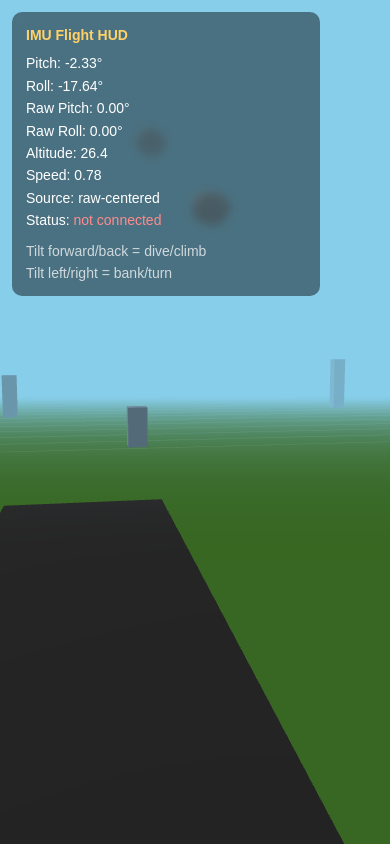
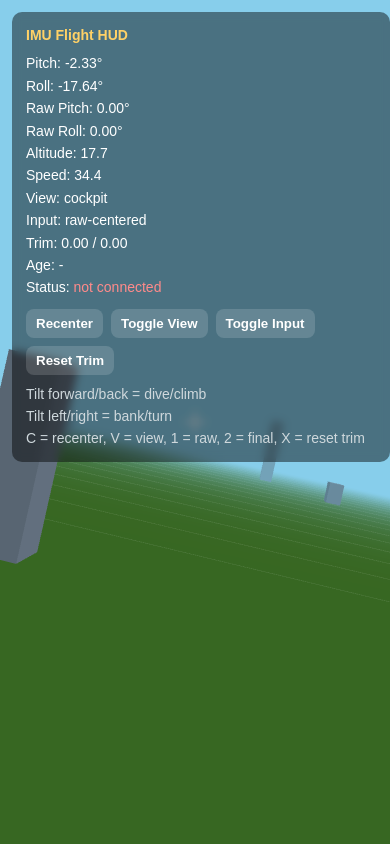
Before and after one commit to rootjatin/ubermensh, a Flask app: page / in a window 390 px wide. Run offline with Flask 3, Linux system fonts and the light colour scheme; some libraries are stand-ins or nearby versions.

Commit message:
Refactor HTML structure and styles for HUD

```diff
--- a/motion_sensor/templates/index.html
+++ b/motion_sensor/templates/index.html
@@ -12,7 +12,6 @@
 color: #fff;
 font-family: Arial, sans-serif;
 }
-
 #hud {
 position: fixed;
 top: 12px;
@@ -23,26 +22,63 @@
 z-index: 10;
 font-size: 14px;
 line-height: 1.6;
-      min-width: 280px;
+min-width: 300px;
 backdrop-filter: blur(4px);
 }
-
 #hud .title {
 font-weight: bold;
 margin-bottom: 6px;
 color: #ffd166;
 }
-
 #hud .ok {
 color: #7CFC98;
 }
-
 #hud .bad {
 color: #ff8a8a;
 }
-
 #hud .muted {
 color: #cfd8dc;
+}
+.hud-buttons {
+display: flex;
+gap: 8px;
+margin-top: 10px;
+flex-wrap: wrap;
+}
+.hud-buttons button {
+border: 0;
+border-radius: 8px;
+padding: 7px 10px;
+background: rgba(255,255,255,0.15);
+color: #fff;
+cursor: pointer;
+font-weight: 600;
+}
+.hud-buttons button:hover {
+background: rgba(255,255,255,0.22);
+}
+#reticle {
+position: fixed;
+inset: 0;
+pointer-events: none;
+z-index: 5;
+}
+#reticle::before, #reticle::after {
+content: "";
+position: absolute;
+left: 50%;
+top: 50%;
+transform: translate(-50%, -50%);
+background: rgba(255,255,255,0.85);
+border-radius: 999px;
+}
+#reticle::before {
+width: 22px;
+height: 2px;
+}
+#reticle::after {
+width: 2px;
+height: 22px;
 }
 </style>
 </head>
@@ -55,13 +91,24 @@
 <div>Raw Roll: <span id="rawRoll">0</span>°</div>
 <div>Altitude: <span id="altitude">0</span></div>
 <div>Speed: <span id="speed">0</span></div>
-    <div>Source: <span id="source">starting...</span></div>
+<div>View: <span id="viewMode">cockpit</span></div>
+<div>Input: <span id="source">raw-centered</span></div>
+<div>Trim: <span id="trim">0 / 0</span></div>
+<div>Age: <span id="age">-</span></div>
 <div>Status: <span id="status">starting...</span></div>
+<div class="hud-buttons">
+<button id="btnCenter">Recenter</button>
+<button id="btnView">Toggle View</button>
+<button id="btnInput">Toggle Input</button>
+<button id="btnTrimReset">Reset Trim</button>
+</div>
 <div style="margin-top:8px;" class="muted">
 Tilt forward/back = dive/climb<br/>
-      Tilt left/right = bank/turn
+Tilt left/right = bank/turn<br/>
+C = recenter, V = view, 1 = raw, 2 = final, X = reset trim
 </div>
 </div>
+<div id="reticle"></div>
 
 <script type="module">
 import * as THREE from 'https://cdn.jsdelivr.net/npm/three@0.183.0/build/three.module.js';
@@ -69,18 +116,26 @@
 // ----------------------------------------------------
 // Config
 // ----------------------------------------------------
-    // Keep this true for now, because your Arduino output shows
-    // pitch/roll staying at 0 while rawPitch/rawRoll are changing.
-    // Once Arduino final pitch/roll are fixed, you can change this to false.
-    const USE_RAW_CENTERED_INPUT = true;
+// Keep default on raw-centered because that is your currently working path.
+// Switch to "final" after confirming Arduino pitch/roll are stable and centered.
+let currentInputMode = 'raw'; // 'raw' | 'final'
 
-    // Use the neutral values you captured from serial output.
-    // Update these if you recalibrate.
 const RAW_PITCH_CENTER = 2.33;
 const RAW_ROLL_CENTER = 17.64;
 
-    // Small dead zone to reduce jitter
-    const INPUT_DEAD_ZONE_DEG = 0.5;
+const INPUT_DEAD_ZONE_DEG = 0.45;
+const INPUT_EXPO = 0.32;
+
+const PITCH_RESPONSE_DEG = 32;
+const ROLL_RESPONSE_DEG = 40;
+
+const MIN_ALTITUDE = 2;
+const MAX_ALTITUDE = 180;
+
+const VISUAL_PITCH_SIGN = -1; // positive input should visually push nose down
+const VISUAL_ROLL_SIGN = 1;   // flip to -1 if bank looks reversed
+
+const COCKPIT_CAMERA_DEFAULT = true;
 
 // ----------------------------------------------------
 // Scene / Camera / Renderer
@@ -90,9 +145,9 @@
 scene.background = new THREE.Color(0x87ceeb);
 
 const camera = new THREE.PerspectiveCamera(
-      70,
+76,
 window.innerWidth / window.innerHeight,
-      0.1,
+0.03,
 2000
 );
 
@@ -153,10 +208,7 @@
 // ----------------------------------------------------
 function makeCloud() {
 const group = new THREE.Group();
-      const mat = new THREE.MeshStandardMaterial({
-        color: 0xffffff,
-        roughness: 1
-      });
+const mat = new THREE.MeshStandardMaterial({ color: 0xffffff, roughness: 1 });
 
 for (let i = 0; i < 5; i++) {
 const puff = new THREE.Mesh(
@@ -171,7 +223,6 @@
 puff.scale.y = 0.7 + Math.random() * 0.4;
 group.add(puff);
 }
-
 return group;
 }
 
@@ -208,23 +259,9 @@
 function createAircraft() {
 const plane = new THREE.Group();
 
-      const bodyMat = new THREE.MeshStandardMaterial({
-        color: 0xd9d9d9,
-        metalness: 0.3,
-        roughness: 0.6
-      });
-
-      const wingMat = new THREE.MeshStandardMaterial({
-        color: 0xcc3333,
-        metalness: 0.2,
-        roughness: 0.7
-      });
-
-      const glassMat = new THREE.MeshStandardMaterial({
-        color: 0x225577,
-        metalness: 0.1,
-        roughness: 0.3
-      });
+const bodyMat = new THREE.MeshStandardMaterial({ color: 0xd9d9d9, metalness: 0.3, roughness: 0.6 });
+const wingMat = new THREE.MeshStandardMaterial({ color: 0xcc3333, metalness: 0.2, roughness: 0.7 });
+const glassMat = new THREE.MeshStandardMaterial({ color: 0x225577, metalness: 0.1, roughness: 0.3 });
 
 const fuselage = new THREE.Mesh(
 new THREE.CylinderGeometry(0.25, 0.35, 2.8, 18),
@@ -302,24 +339,66 @@
 plane.add(propeller);
 
 plane.userData.propeller = propeller;
+
 return plane;
 }
 
 const aircraft = createAircraft();
-    aircraft.position.set(0, 10, 40);
-    scene.add(aircraft);
+
+// ----------------------------------------------------
+// Aircraft rig
+// ----------------------------------------------------
+// Forward axis of your model is +X.
+// Yaw is on the outer rig, pitch on Z, roll on X.
+const planeYawRig = new THREE.Group();
+const planePitchRig = new THREE.Group();
+const planeRollRig = new THREE.Group();
+
+planeYawRig.position.set(0, 10, 40);
+scene.add(planeYawRig);
+planeYawRig.add(planePitchRig);
+planePitchRig.add(planeRollRig);
+planeRollRig.add(aircraft);
+
+// Cockpit camera anchor: full yaw + pitch + roll
+const cockpitAnchor = new THREE.Object3D();
+cockpitAnchor.position.set(0.55, 0.34, 0.0);
+planeRollRig.add(cockpitAnchor);
+
+const cockpitCameraMount = new THREE.Object3D();
+cockpitCameraMount.rotation.y = -Math.PI / 2;
+cockpitAnchor.add(cockpitCameraMount);
+
+// Chase camera anchor: follows yaw + pitch, but does not roll heavily
+const chaseAnchor = new THREE.Object3D();
+chaseAnchor.position.set(-10.5, 4.2, 0.0);
+planePitchRig.add(chaseAnchor);
+
+const chaseLookAnchor = new THREE.Object3D();
+chaseLookAnchor.position.set(14, 1.0, 0.0);
+planePitchRig.add(chaseLookAnchor);
+
+let cockpitMode = COCKPIT_CAMERA_DEFAULT;
 
 // ----------------------------------------------------
 // HUD
 // ----------------------------------------------------
-    const hudPitch = document.getElementById("pitch");
-    const hudRoll = document.getElementById("roll");
-    const hudRawPitch = document.getElementById("rawPitch");
-    const hudRawRoll = document.getElementById("rawRoll");
-    const hudAltitude = document.getElementById("altitude");
-    const hudSpeed = document.getElementById("speed");
-    const hudStatus = document.getElementById("status");
-    const hudSource = document.getElementById("source");
+const hudPitch = document.getElementById('pitch');
+const hudRoll = document.getElementById('roll');
+const hudRawPitch = document.getElementById('rawPitch');
+const hudRawRoll = document.getElementById('rawRoll');
+const hudAltitude = document.getElementById('altitude');
+const hudSpeed = document.getElementById('speed');
+const hudStatus = document.getElementById('status');
+const hudSource = document.getElementById('source');
+const hudAge = document.getElementById('age');
+const hudViewMode = document.getElementById('viewMode');
+const hudTrim = document.getElementById('trim');
+
+const btnCenter = document.getElementById('btnCenter');
+const btnView = document.getElementById('btnView');
+const btnInput = document.getElementById('btnInput');
+const btnTrimReset = document.getElementById('btnTrimReset');
 
 // ----------------------------------------------------
 // IMU state
@@ -329,21 +408,75 @@
 roll: 0,
 rawPitch: 0,
 rawRoll: 0,
+trimPitch: 0,
+trimRoll: 0,
 connected: false,
-      source: "none"
+source: 'none',
+ageMs: null
 };
 
 function applyDeadZone(value, deadZone) {
 return Math.abs(value) < deadZone ? 0 : value;
 }
 
+function damp(current, target, lambda, dt) {
+return THREE.MathUtils.lerp(current, target, 1 - Math.exp(-lambda * dt));
+}
+
+function shapeInputDegrees(valueDeg, responseDeg, expo) {
+const n = THREE.MathUtils.clamp(valueDeg / responseDeg, -1, 1);
+const shaped = ((1 - expo) * n) + (expo * n * n * n);
+return shaped * responseDeg;
+}
+
+function updateTrimHud() {
+hudTrim.textContent = `${imu.trimPitch.toFixed(2)} / ${imu.trimRoll.toFixed(2)}`;
+}
+
+function recenterControls() {
+imu.trimPitch += imu.pitch;
+imu.trimRoll += imu.roll;
+updateTrimHud();
+}
+
+function resetTrim() {
+imu.trimPitch = 0;
+imu.trimRoll = 0;
+updateTrimHud();
+}
+
+function toggleView() {
+cockpitMode = !cockpitMode;
+hudViewMode.textContent = cockpitMode ? 'cockpit' : 'chase';
+}
+
+function setInputMode(mode) {
+currentInputMode = mode;
+hudSource.textContent = currentInputMode === 'final' ? 'arduino-final' : 'raw-centered';
+}
+
+function toggleInputMode() {
+setInputMode(currentInputMode === 'raw' ? 'final' : 'raw');
+}
+
+btnCenter.addEventListener('click', recenterControls);
+btnView.addEventListener('click', toggleView);
+btnInput.addEventListener('click', toggleInputMode);
+btnTrimReset.addEventListener('click', resetTrim);
+
+window.addEventListener('keydown', (e) => {
+const key = e.key.toLowerCase();
+if (key === 'c') recenterControls();
+if (key === 'v') toggleView();
+if (key === 'x') resetTrim();
+if (key === '1') setInputMode('raw');
+if (key === '2') setInputMode('final');
+});
+
 async function fetchIMU() {
 try {
 const res = await fetch(`/imu?t=${Date.now()}`, { cache: 'no-store' });
-
-        if (!res.ok) {
-          throw new Error(`HTTP ${res.status}`);
-        }
+if (!res.ok) throw new Error(`HTTP ${res.status}`);
 
 const data = await res.json();
 
@@ -354,130 +487,149 @@
 
 imu.rawPitch = rawPitch;
 imu.rawRoll = rawRoll;
-        imu.connected = !!data.connected;
+imu.connected = !!data.connected && !data.stale;
+imu.ageMs = data.age_ms ?? null;
 
-        if (USE_RAW_CENTERED_INPUT) {
-          imu.pitch = rawPitch - RAW_PITCH_CENTER;
-          imu.roll = rawRoll - RAW_ROLL_CENTER;
-          imu.source = "raw-centered";
+let selectedPitch;
+let selectedRoll;
+
+if (currentInputMode === 'final') {
+selectedPitch = finalPitch;
+selectedRoll = finalRoll;
+imu.source = 'arduino-final';
 } else {
-          imu.pitch = finalPitch;
-          imu.roll = finalRoll;
-          imu.source = "arduino-final";
+selectedPitch = rawPitch - RAW_PITCH_CENTER;
+selectedRoll = rawRoll - RAW_ROLL_CENTER;
+imu.source = 'raw-centered';
 }
 
-        imu.pitch = applyDeadZone(imu.pitch, INPUT_DEAD_ZONE_DEG);
-        imu.roll = applyDeadZone(imu.roll, INPUT_DEAD_ZONE_DEG);
+selectedPitch -= imu.trimPitch;
+selectedRoll -= imu.trimRoll;
+
+imu.pitch = applyDeadZone(selectedPitch, INPUT_DEAD_ZONE_DEG);
+imu.roll = applyDeadZone(selectedRoll, INPUT_DEAD_ZONE_DEG);
 
 hudPitch.textContent = imu.pitch.toFixed(2);
 hudRoll.textContent = imu.roll.toFixed(2);
 hudRawPitch.textContent = imu.rawPitch.toFixed(2);
 hudRawRoll.textContent = imu.rawRoll.toFixed(2);
 hudSource.textContent = imu.source;
-        hudStatus.textContent = imu.connected ? "connected" : "not connected";
-        hudStatus.className = imu.connected ? "ok" : "bad";
+hudAge.textContent = imu.ageMs == null ? '-' : `${imu.ageMs} ms`;
+hudStatus.textContent = imu.connected ? 'connected' : 'not connected';
+hudStatus.className = imu.connected ? 'ok' : 'bad';
 } catch (err) {
 imu.connected = false;
-        hudStatus.textContent = "fetch error";
-        hudStatus.className = "bad";
-        hudSource.textContent = "no data";
+hudStatus.textContent = 'fetch error';
+hudStatus.className = 'bad';
+hudAge.textContent = '-';
 }
 }
 
-    fetchIMU();
-    setInterval(fetchIMU, 40);
+let imuPollInFlight = false;
+
+async function imuPollLoop() {
+if (!imuPollInFlight) {
+imuPollInFlight = true;
+try {
+await fetchIMU();
+} finally {
+imuPollInFlight = false;
+}
+}
+setTimeout(imuPollLoop, 20);
+}
+
+setInputMode(currentInputMode);
+updateTrimHud();
+imuPollLoop();
 
 // ----------------------------------------------------
-    // Flight physics (simple arcade flight)
+// Flight physics (more natural, still arcade-safe)
 // ----------------------------------------------------
 let heading = 0;
-    let forwardSpeed = 0.55;
-    let verticalSpeed = 0;
+let forwardSpeed = 34; // world units / second
+let verticalSpeed = 0; // world units / second
+let turnRate = 0;      // radians / second
+
 let smoothedPitch = 0;
 let smoothedRoll = 0;
 
 const clock = new THREE.Clock();
+const tempPos = new THREE.Vector3();
+const tempLook = new THREE.Vector3();
+const tempQuat = new THREE.Quaternion();
+
+function updateCamera(dt) {
+if (cockpitMode) {
+aircraft.visible = false;
+cockpitCameraMount.getWorldPosition(tempPos);
+cockpitCameraMount.getWorldQuaternion(tempQuat);
+camera.position.lerp(tempPos, 1 - Math.exp(-18 * dt));
+camera.quaternion.slerp(tempQuat, 1 - Math.exp(-18 * dt));
+} else {
+aircraft.visible = true;
+chaseAnchor.getWorldPosition(tempPos);
+chaseLookAnchor.getWorldPosition(tempLook);
+camera.up.set(0, 1, 0);
+camera.position.lerp(tempPos, 1 - Math.exp(-8 * dt));
+camera.lookAt(tempLook);
+}
+}
 
 function animate() {
 requestAnimationFrame(animate);
 
-      const dt = Math.min(clock.getDelta(), 0.033);
-      const dtScale = dt * 60;
+const dt = Math.min(clock.getDelta(), 0.05);
 
-      // Smooth sensor input
-      smoothedPitch = THREE.MathUtils.lerp(smoothedPitch, imu.pitch, 0.08);
-      smoothedRoll = THREE.MathUtils.lerp(smoothedRoll, imu.roll, 0.08);
+// Smooth sensor input in a frame-rate independent way
+smoothedPitch = damp(smoothedPitch, imu.pitch, 10.0, dt);
+smoothedRoll = damp(smoothedRoll, imu.roll, 10.0, dt);
 
-      // Limit extreme tilt
-      const pitchInput = THREE.MathUtils.clamp(smoothedPitch, -45, 45);
-      const rollInput = THREE.MathUtils.clamp(smoothedRoll, -45, 45);
+// Shape input: small motions are precise, large motions still reach full authority
+const pitchInput = shapeInputDegrees(smoothedPitch, PITCH_RESPONSE_DEG, INPUT_EXPO);
+const rollInput = shapeInputDegrees(smoothedRoll, ROLL_RESPONSE_DEG, INPUT_EXPO);
 
-      // Flying behavior
+// Speed model: dive = slightly faster, climb = slightly slower, sharp banks bleed some speed
 const targetSpeed = THREE.MathUtils.clamp(
-        0.75 + (-pitchInput * 0.012),
-        0.18,
-        1.4
+35 + (-pitchInput * 0.60) - (Math.abs(rollInput) * 0.12),
+14,
+68
 );
-      forwardSpeed = THREE.MathUtils.lerp(forwardSpeed, targetSpeed, 0.03);
+forwardSpeed = damp(forwardSpeed, targetSpeed, 2.4, dt);
 
-      // Roll controls turning
-      const turnRate = -rollInput * 0.0009;
-      heading += turnRate * dtScale;
+// Roll drives turn. Speed slightly increases turn authority so it feels more aircraft-like.
+const targetTurnRate = THREE.MathUtils.degToRad(
+-rollInput * (0.55 + (forwardSpeed / 55))
+);
+turnRate = damp(turnRate, targetTurnRate, 3.4, dt);
+heading += turnRate * dt;
 
-      // Pitch controls climb
-      const targetVertical = THREE.MathUtils.clamp(
-        -pitchInput * 0.02,
-        -0.65,
-        0.65
-      );
-      verticalSpeed = THREE.MathUtils.lerp(verticalSpeed, targetVertical, 0.03);
+// Pitch drives climb / descent
+const targetVertical = THREE.MathUtils.clamp(-pitchInput * 0.78, -18, 18);
+verticalSpeed = damp(verticalSpeed, targetVertical, 3.0, dt);
 
-      // Move aircraft (dt-scaled)
-      aircraft.position.x += Math.sin(heading) * forwardSpeed * dtScale;
-      aircraft.position.z += Math.cos(heading) * forwardSpeed * dtScale;
-      aircraft.position.y += verticalSpeed * dtScale;
+planeYawRig.position.x += Math.sin(heading) * forwardSpeed * dt;
+planeYawRig.position.z += Math.cos(heading) * forwardSpeed * dt;
+planeYawRig.position.y += verticalSpeed * dt;
 
-      // Keep above ground
-      if (aircraft.position.y < 2) {
-        aircraft.position.y = 2;
+if (planeYawRig.position.y < MIN_ALTITUDE) {
+planeYawRig.position.y = MIN_ALTITUDE;
 verticalSpeed = Math.max(verticalSpeed, 0);
 }
+planeYawRig.position.y = Math.min(planeYawRig.position.y, MAX_ALTITUDE);
 
-      // Cap altitude
-      aircraft.position.y = Math.min(aircraft.position.y, 180);
+// Important fix: pitch and roll were visually applied on the wrong axes before.
+planeYawRig.rotation.y = heading;
+planePitchRig.rotation.z = THREE.MathUtils.degToRad(pitchInput * 0.55 * VISUAL_PITCH_SIGN);
+planeRollRig.rotation.x = THREE.MathUtils.degToRad(rollInput * 0.95 * VISUAL_ROLL_SIGN);
 
-      // Aircraft visual orientation
-      aircraft.rotation.order = 'YXZ';
-      aircraft.rotation.y = heading;
-      aircraft.rotation.z = THREE.MathUtils.degToRad(rollInput * 0.9);
-      aircraft.rotation.x = THREE.MathUtils.degToRad(pitchInput * 0.55);
+aircraft.userData.propeller.rotation.x += forwardSpeed * dt * 1.6;
 
-      // Spin propeller
-      aircraft.userData.propeller.rotation.x += forwardSpeed * 0.9 * dtScale;
+updateCamera(dt);
 
-      // Camera follow
-      const camOffset = new THREE.Vector3(0, 3.0, -9.0);
-      const camWorldOffset = camOffset.clone().applyEuler(
-        new THREE.Euler(0, heading, 0)
-      );
-
-      const desiredCamPos = new THREE.Vector3(
-        aircraft.position.x - camWorldOffset.x,
-        aircraft.position.y + 2.2,
-        aircraft.position.z - camWorldOffset.z
-      );
-
-      camera.position.lerp(desiredCamPos, 0.08);
-
-      const lookTarget = new THREE.Vector3(
-        aircraft.position.x + Math.sin(heading) * 8,
-        aircraft.position.y + 0.8,
-        aircraft.position.z + Math.cos(heading) * 8
-      );
-      camera.lookAt(lookTarget);
-
-      hudAltitude.textContent = aircraft.position.y.toFixed(1);
-      hudSpeed.textContent = forwardSpeed.toFixed(2);
+hudAltitude.textContent = planeYawRig.position.y.toFixed(1);
+hudSpeed.textContent = forwardSpeed.toFixed(1);
+hudViewMode.textContent = cockpitMode ? 'cockpit' : 'chase';
 
 renderer.render(scene, camera);
 }
```
Lines whose indentation alone changed are shown as unchanged.
